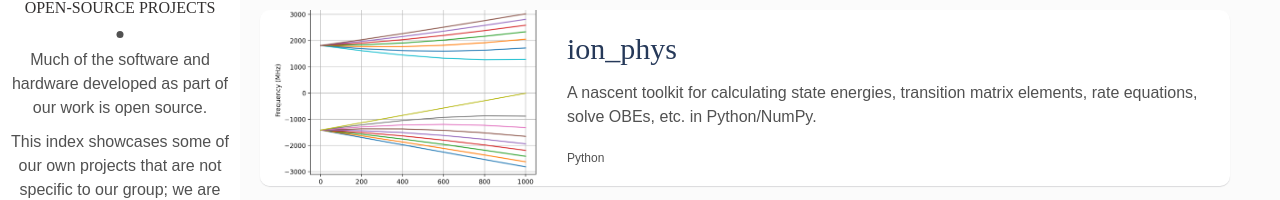
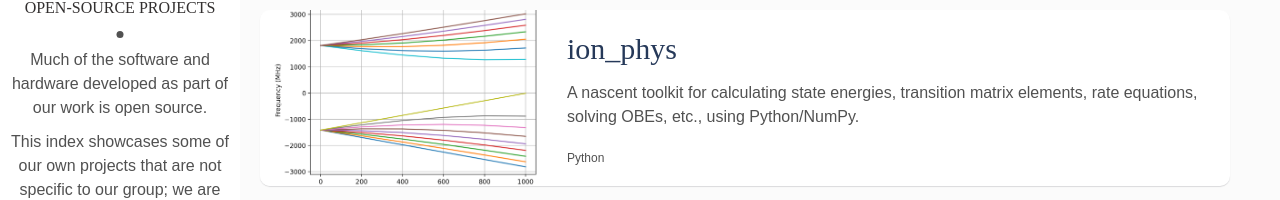
Before and after one commit to OxfordIonTrapGroup/oxfordiontrapgroup.github.io, a plain HTML site: page index.html in a window 1280 px wide. Shown: the part 210-410 px from the top of the page. Drawn offline with Linux system fonts and the light colour scheme; no server answers; a web font is replaced by a local one.

Commit message:
ion_phys grammar fix

```diff
--- a/index.html
+++ b/index.html
@@ -67,7 +67,7 @@
                     <div class="project-thumbnail" style="background-image: url(/img/ion_phys.png);"></div>
                     <div class="project-content">
                         <h2 class="project-title"><a href="https://github.com/OxfordIonTrapGroup/ion_phys">ion_phys</a></h2>
-                        <p>A nascent toolkit for calculating state energies, transition matrix elements, rate equations, solve OBEs, etc. in Python/NumPy.</p>
+                        <p>A nascent toolkit for calculating state energies, transition matrix elements, rate equations, solving OBEs, etc., using Python/NumPy.</p>
                         <span class="project-type">Python</span><span class="project-date" data-gh-project="ion_phys"></span>
                     </div>
                 </article>
```
